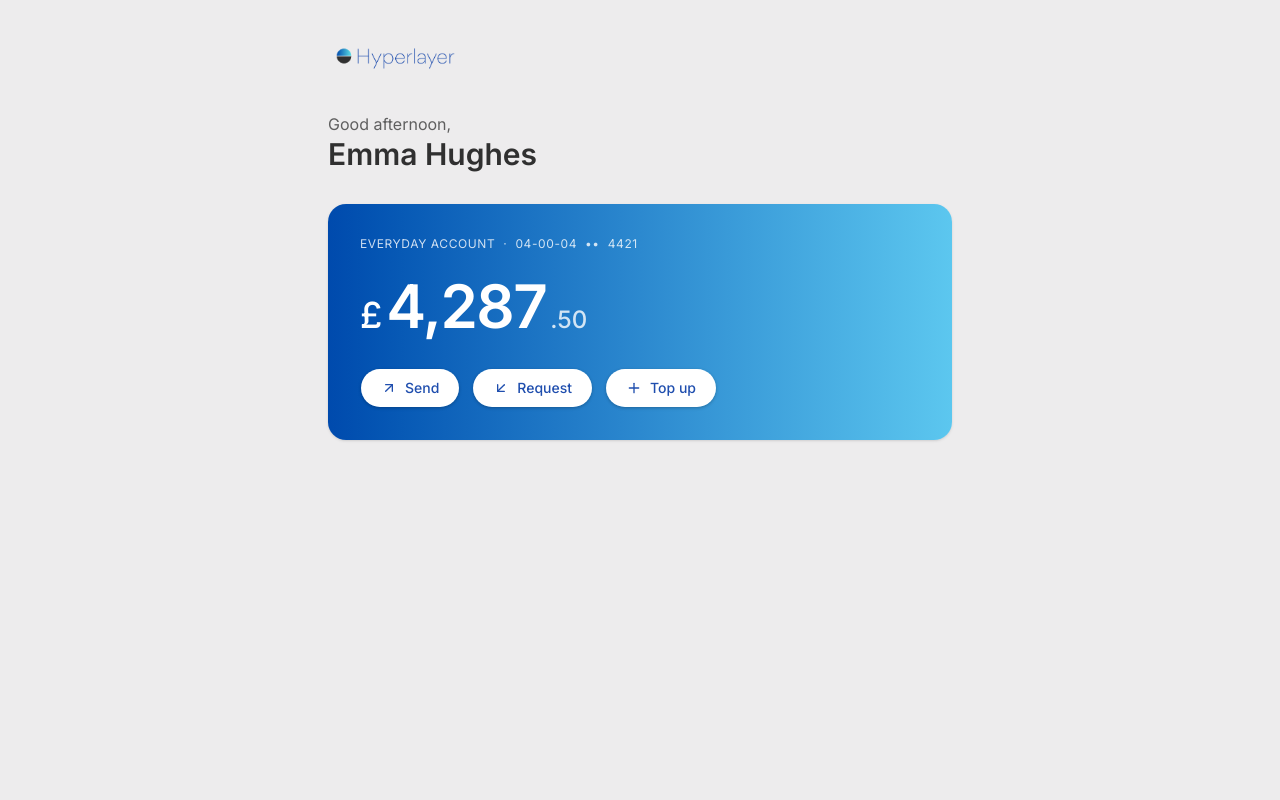
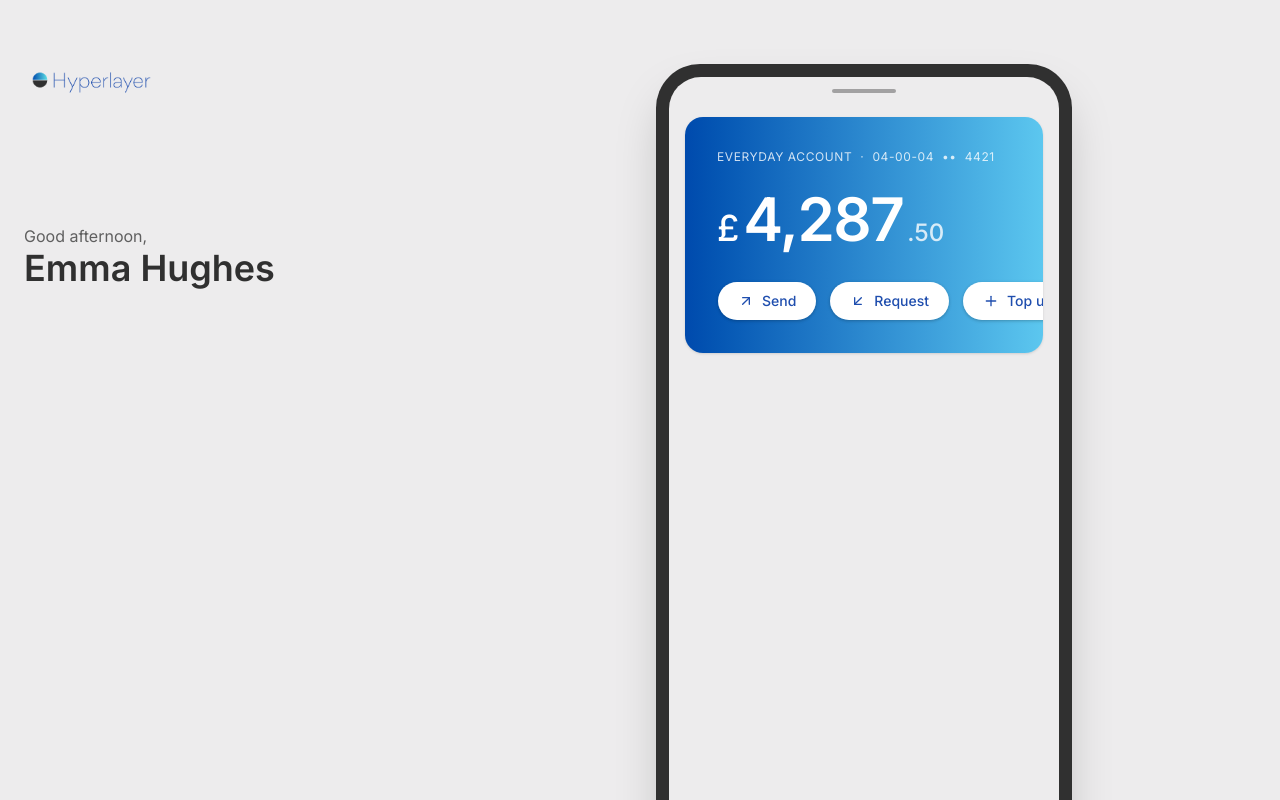
Before and after one commit to mutusrinivasan/hyperlayer-demos, a React (Vite) app: page / in a window 1280 px wide. Shown: the top 800 px of the page. Built offline with nearby package versions, Linux system fonts and the light colour scheme.

Commit message:
Add phone-frame layout for desktop viewports; mobile renders full-width

```diff
--- /dev/null
+++ b/src/components/PhoneFrame.tsx
@@ -0,0 +1,19 @@
+import type { ReactNode } from 'react';
+
+interface PhoneFrameProps {
+  children: ReactNode;
+}
+
+export default function PhoneFrame({ children }: PhoneFrameProps) {
+  return (
+    <div className="lg:mx-auto lg:w-fit lg:rounded-[44px] lg:border lg:border-hyperlayer-grey/20 lg:bg-hyperlayer-grey lg:p-3 lg:shadow-2xl">
+      <div className="lg:flex lg:h-[844px] lg:w-[390px] lg:flex-col lg:overflow-hidden lg:rounded-[32px] lg:bg-hyperlayer-white">
+        <div
+          aria-hidden
+          className="mx-auto mt-3 hidden h-1 w-16 shrink-0 rounded-full bg-hyperlayer-grey/40 lg:block"
+        />
+        <div className="lg:flex-1 lg:overflow-y-auto lg:px-4 lg:pt-6 lg:pb-10">{children}</div>
+      </div>
+    </div>
+  );
+}
--- a/src/pages/Home.tsx
+++ b/src/pages/Home.tsx
@@ -1,22 +1,37 @@
 import AccountCard from '@/components/AccountCard';
+import PhoneFrame from '@/components/PhoneFrame';
 import { retailUK } from '@/data/scenarios/retail-uk';
 
 export default function Home() {
+  const { customer, account } = retailUK;
+
   return (
     <div className="min-h-screen bg-hyperlayer-white">
-      <div className="mx-auto max-w-2xl px-6 py-10">
+      <div className="mx-auto max-w-2xl px-6 py-10 lg:max-w-none lg:flex lg:flex-row lg:items-start lg:justify-center lg:gap-16 lg:px-6 lg:py-16">
+        <aside className="hidden lg:block lg:w-full lg:max-w-sm">
           <img src="/hyperlayer-logo.png" alt="Hyperlayer" className="h-8 w-auto" />
+          <div className="mt-32">
+            <p className="text-hyperlayer-text-secondary">Good afternoon,</p>
+            <h1 className="text-4xl font-semibold text-hyperlayer-grey">
+              {customer.firstName} {customer.lastName}
+            </h1>
+          </div>
+        </aside>
 
+        <PhoneFrame>
+          <div className="lg:hidden">
+            <img src="/hyperlayer-logo.png" alt="Hyperlayer" className="h-8 w-auto" />
             <div className="mt-10">
               <p className="text-hyperlayer-text-secondary">Good afternoon,</p>
               <h1 className="text-3xl font-semibold text-hyperlayer-grey">
-            {retailUK.customer.firstName} {retailUK.customer.lastName}
+                {customer.firstName} {customer.lastName}
               </h1>
             </div>
-
-        <div className="mt-8">
-          <AccountCard account={retailUK.account} />
           </div>
+          <div className="mt-8 lg:mt-0">
+            <AccountCard account={account} />
+          </div>
+        </PhoneFrame>
       </div>
     </div>
   );
```
Lines whose indentation alone changed are shown as unchanged.
